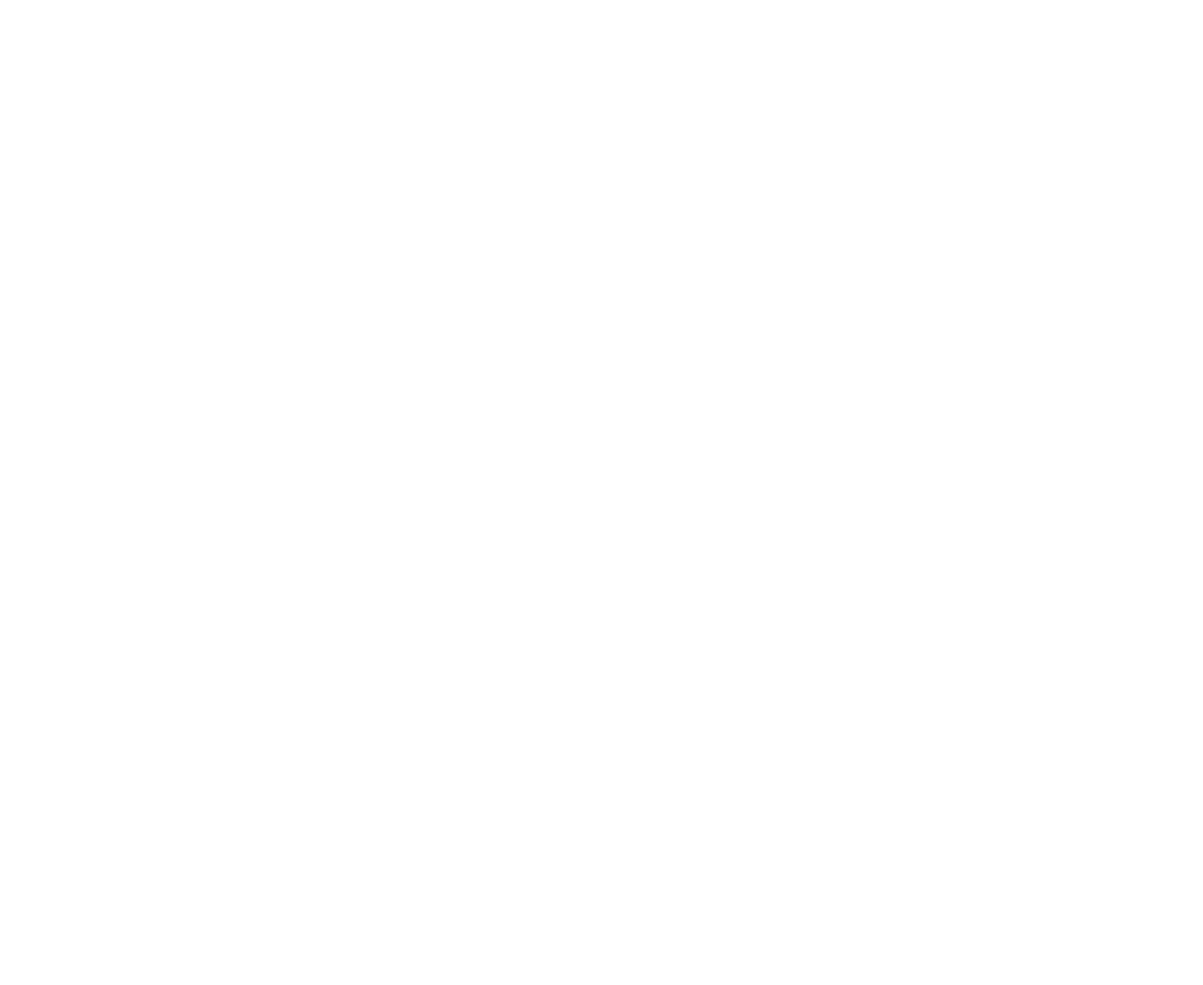
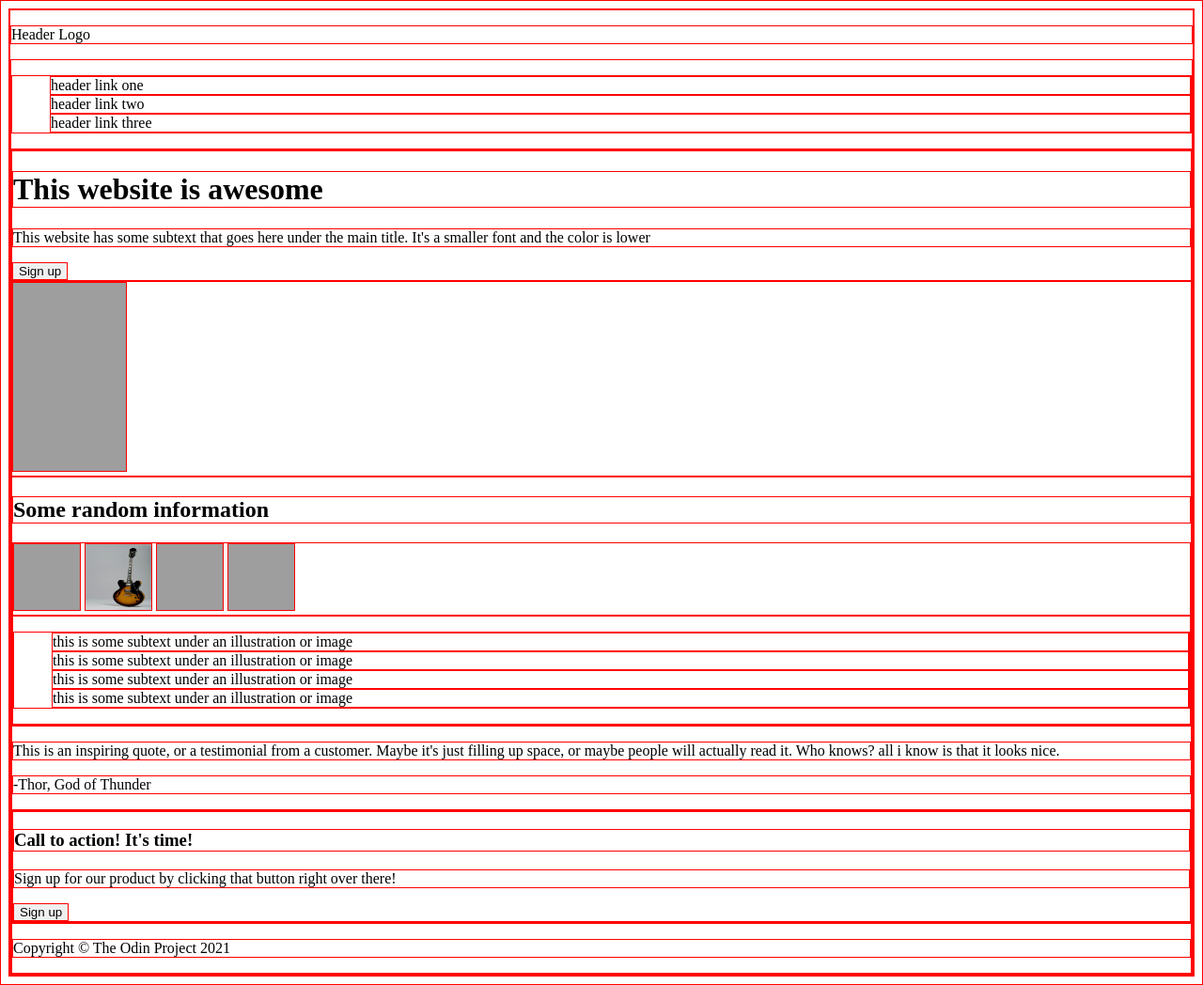
Before and after one commit to Shakawkaw000/landing-page, a plain HTML site: page index.html in a window 1280 px wide. Shown: the whole page at 94% size. Before the commit the page ends 800 px from the top, so only its background shows below. Drawn offline with Linux system fonts and the light colour scheme; grey boxes are pictures that could not be loaded.

Commit message:
laid out index elements

```diff
--- a/index.html
+++ b/index.html
@@ -5,10 +5,59 @@
     <meta http-equiv="X-UA-Compatible" content="IE=edge">
     <meta name="viewport" content="width=device-width, initial-scale=1.0">
     <title>Document</title>
-    <style rel="stylesheet" link=".style.css"></style>
+    <link rel="stylesheet" href="style.css">
 </head>
 
 <body>
-
+    <div>
+      <p>Header Logo</p>
+      <div class="header-links">
+        <ul>
+          <li>header link one</li>
+          <li>header link two</li>
+          <li>header link three</li>
+        </ul>
+      </div>
+      <div class="first-quarter">
+        <div class="hero-text-container">
+           <h1> This website is awesome</h1>
+           <p>This website has some subtext that goes here under the main title. It's a smaller font and the color is lower</p>
+           <button>Sign up</button>
+        </div>
+        <div class="image">
+          <img src="./images/guitars.jpg"></img>
+        </div>
+      <div class="second-quarter">
+        <h2>Some random information</h2>
+        <div class="second-quarter-images">
+          <img src="./images/acoustic.jpg" alt="acoustic">
+          <img src="./images/humbuckers.jpg" alt="humbuckers">
+          <img src="./images/singlecoils.jpg" alt="singlecoils">
+          <img src="./images/ukelele.jpg" alt="ukelele">
+        </div>
+        <div class="second-quarter-text">
+          <ul>
+              <li>this is some subtext under an illustration or image</li>
+              <li>this is some subtext under an illustration or image</li>
+              <li>this is some subtext under an illustration or image</li>
+              <li>this is some subtext under an illustration or image</li>
+          </ul>
+        </div>
+      </div>
+      <div class="third-quarter">
+          <p>This is an inspiring quote, or a testimonial from a customer. Maybe it's just filling up space, or maybe people will actually read it. Who knows? all i know is that it looks nice.</p>
+          <p>-Thor, God of Thunder</p>
+      </div>
+      <div class="fourth-quarter">
+          <div class="fourth-quarter-container">
+              <h3>Call to action! It's time!</h3>
+              <p>Sign up for our product by clicking that button right over there!</p>
+              <button>Sign up</button>
+          </div>
+      </div>
+      <div class="footer">
+          <p>Copyright &copy The Odin Project 2021</p>
+      </div>
+    </div>
 </body>
 </html>
--- a/style.css
+++ b/style.css
@@ -0,0 +1,23 @@
+* {
+    border: 1px solid red;
+}
+
+
+body {
+    display: flex;
+    flex-direction: column;
+}
+
+img {
+    width: 120px;
+    height: 200px;
+}
+
+ul {
+    list-style: none;
+}
+
+.second-quarter img {
+    width: 70px;
+    height: 70px;
+}
```
Also changed, not shown: 1 other file.
